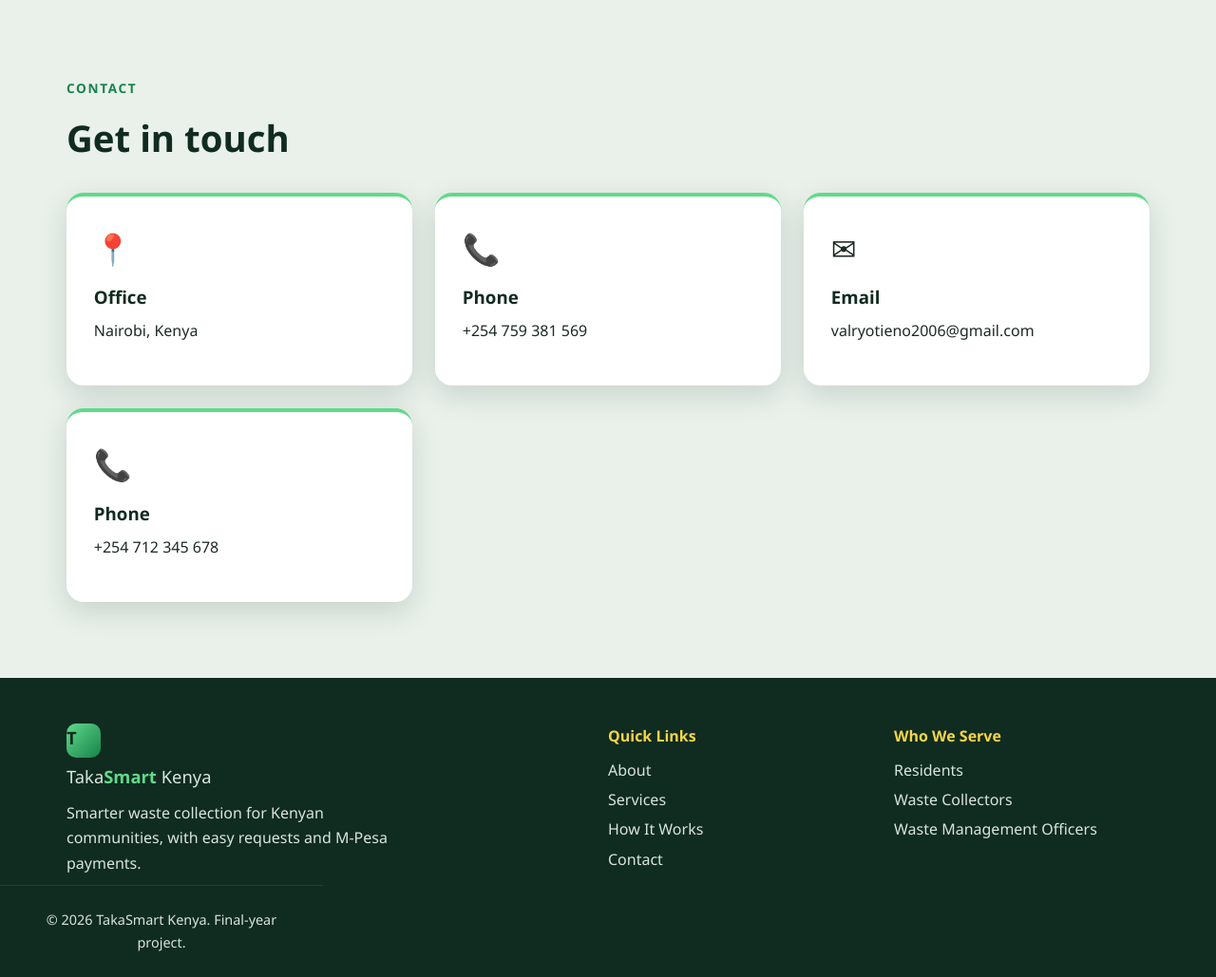
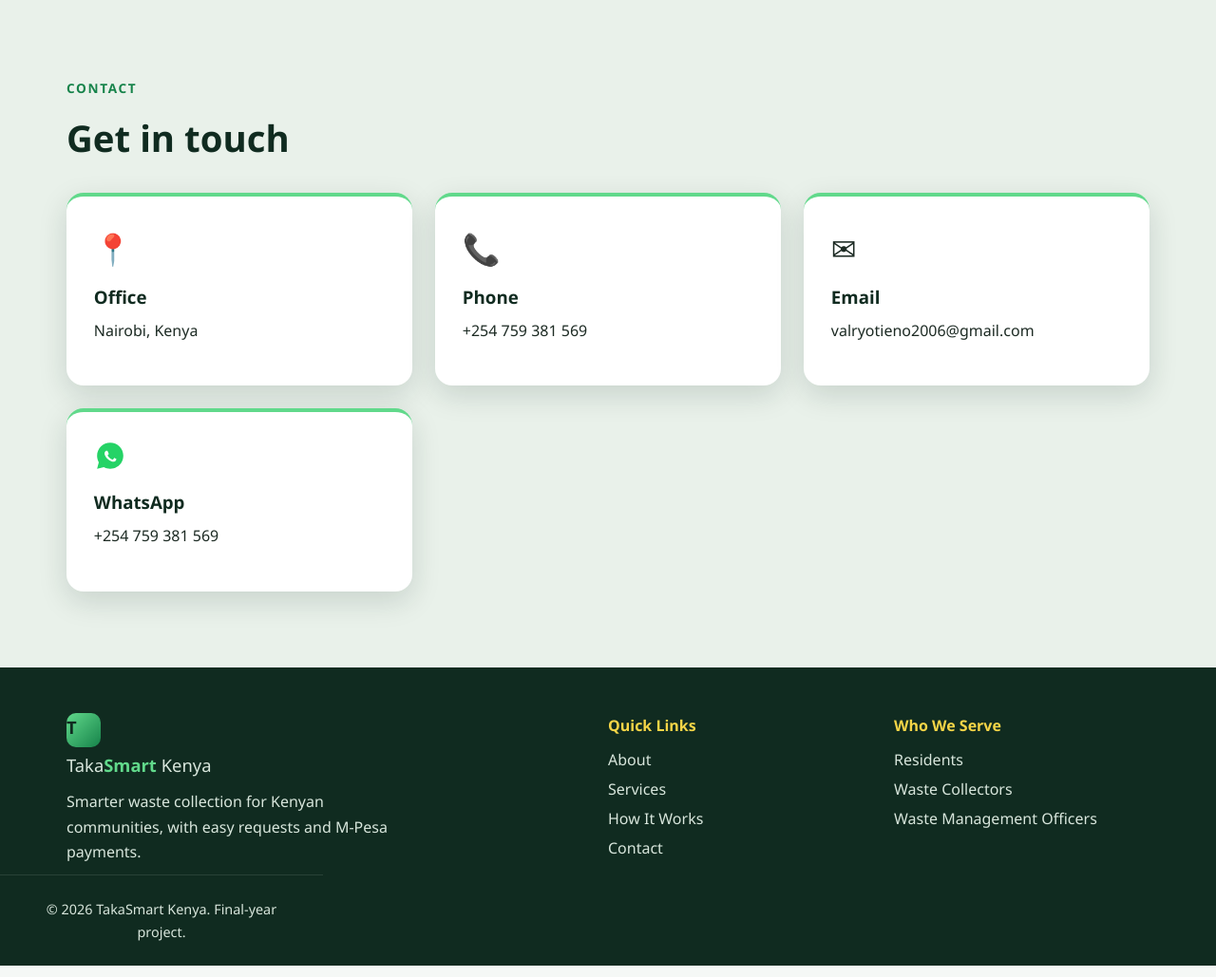
Before and after one commit to valryawino-arch/TakaSmart, a Django app: page / in a window 1280 px wide. Shown: the part 3831-4860 px from the top of the page at 95% size. Run offline with Django 5.2, Linux system fonts and the light colour scheme.

Commit message:
Add whatsapp clickeble

```diff
--- a/myapp/static/style.css
+++ b/myapp/static/style.css
@@ -260,3 +260,6 @@ a { text-decoration: none; color: inherit; }
     padding: .75rem 1rem; border: 1.5px solid #c9d8cd; border-radius: 12px;
     font-size: 1rem; font-family: inherit; background: #fff;
 }
+.whatsapp-card { display: block; color: inherit; }
+.whatsapp-card .card-icon { display: inline-block; line-height: 0; }
+.whatsapp-card:hover { border-top-color: #25D366; }
--- a/myapp/templates/home.html
+++ b/myapp/templates/home.html
@@ -144,7 +144,16 @@
             <div class="card"><span class="card-icon">&#128205;</span><h3>Office</h3><p>Nairobi, Kenya</p></div>
             <div class="card"><span class="card-icon">&#128222;</span><h3>Phone</h3><p>+254 759 381 569</p></div>
             <div class="card"><span class="card-icon">&#9993;</span><h3>Email</h3><p>valryotieno2006@gmail.com</p></div>
-            <div class="card"><span class="card-icon">&#128222;</span><h3>Phone</h3><p><a href="tel:+254759381569">+254 712 345 678</a></p></div>
+            <a class="card whatsapp-card" href="https://wa.me/254759381569?text=Hello%20TakaSmart" target="_blank" rel="noopener">
+    <span class="card-icon">
+        <svg viewBox="0 0 32 32" width="34" height="34" aria-hidden="true">
+            <path fill="#25D366" d="M16 3C8.8 3 3 8.8 3 16c0 2.3.6 4.5 1.7 6.5L3 29l6.7-1.7c1.9 1 4 1.6 6.3 1.6 7.2 0 13-5.8 13-13S23.2 3 16 3z"/>
+            <path fill="#fff" d="M22.6 19.3c-.3-.2-1.9-.9-2.2-1-.3-.1-.5-.2-.7.2-.2.3-.8 1-1 1.2-.2.2-.4.2-.7.1-.3-.2-1.4-.5-2.6-1.6-1-.9-1.6-1.9-1.8-2.2-.2-.3 0-.5.1-.6l.5-.5c.2-.2.2-.3.3-.5.1-.2 0-.4 0-.5l-1-2.3c-.3-.6-.5-.5-.7-.5h-.6c-.2 0-.5.1-.8.4-.3.3-1 1-1 2.4s1 2.8 1.2 3c.1.2 2 3.1 4.9 4.3 1.8.8 2.5.8 3.4.7.5-.1 1.7-.7 1.9-1.4.2-.7.2-1.2.2-1.4-.1-.1-.3-.2-.6-.4z"/>
+        </svg>
+    </span>
+    <h3>WhatsApp</h3>
+    <p>+254 759 381 569</p>
+</a>
         </div>
     </div>
 </section>
```
